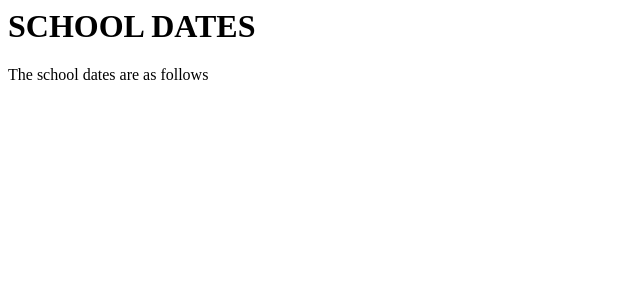
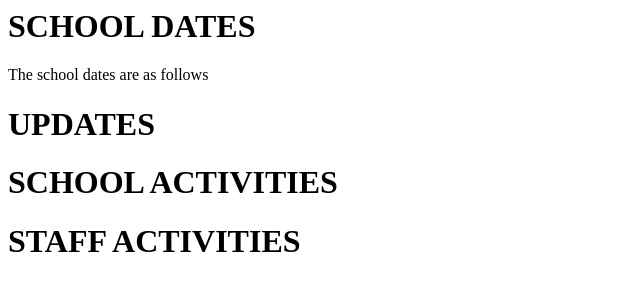
Before and after one commit to Marionjames-ally/Engagement, a Flask app: page /admin in a window 1280 px wide. Shown: the top 300 px of the page, without its empty margins (0-640 px from the left). Run offline with Flask 2, Linux system fonts and the light colour scheme; parts of the project's set-up code (start-up, migrations or seed data) failed here and were passed over; some libraries are stand-ins or nearby versions.

Commit message:
add admin details

```diff
--- a/app/templates/admin.html
+++ b/app/templates/admin.html
@@ -8,6 +8,27 @@
         <p>The school dates are as follows</p>
       </div>
     </div>
+
+    <div class="well well-lg">
+      <div class="dates">
+        <h1>UPDATES</h1>
+        <p></p>
+      </div>
+    </div>
+
+    <div class="well well-lg">
+      <div class="dates">
+        <h1>SCHOOL ACTIVITIES</h1>
+        <p></p>
+      </div>
+    </div>
+
+    <div class="well well-lg">
+      <div class="dates">
+        <h1>STAFF ACTIVITIES</h1>
+        <p></p>
+      </div>
+    </div>
   </div>
 </div>
 
```
